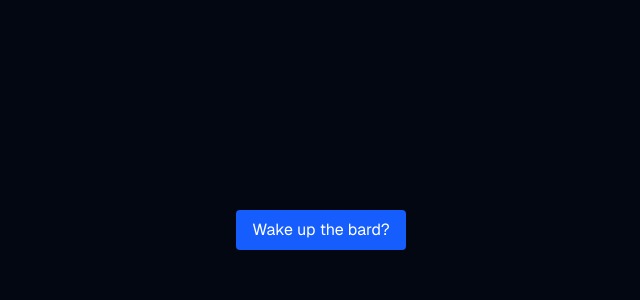
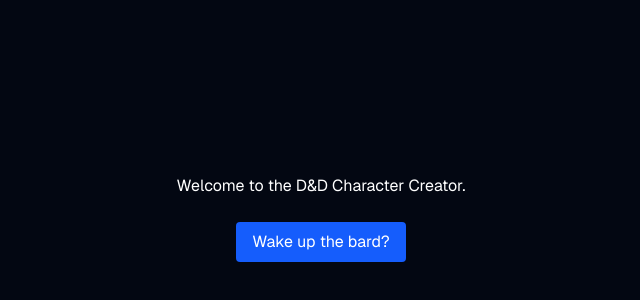
Before and after one commit to junoocha/the-better-dnd-setter, a Next.js app: page / in a window 1280 px wide. Shown: the part 182-482 px from the top of the page, without its empty margins (319-959 px from the left). Built offline with nearby package versions, Linux system fonts and the light colour scheme.

Commit message:
logic for some sentences to not fade out

```diff
--- a/src/components/TextAnimation.tsx
+++ b/src/components/TextAnimation.tsx
@@ -1,6 +1,7 @@
 import { useState, useEffect } from "react";
 
 type TextAnimationProps = {
+	fadeTrue: boolean;
 	sentences: string[];
 	speed?: number;
 	delayBetweenSentences?: number;
@@ -9,6 +10,7 @@
 
 const TextAnimation = ({
 	sentences,
+	fadeTrue,
 	speed = 50,
 	delayBetweenSentences = 1000,
 	fadeDuration = 2000,
@@ -17,6 +19,7 @@
 	const [currentSentenceIndex, setCurrentSentenceIndex] = useState<number>(0);
 	const [fadingOut, setFadingOut] = useState<boolean>(false);
 
+	// biome-ignore lint/correctness/useExhaustiveDependencies: <explanation>
 	useEffect(() => {
 		if (currentSentenceIndex >= sentences.length) return;
 
@@ -33,12 +36,20 @@
 				currentIndex += 1;
 				setTimeout(typeCharacter, speed);
 			} else {
+				// After sentence is fully typed
 				setTimeout(() => {
 					setFadingOut(true);
+
 					setTimeout(() => {
-						setDisplayedText("");
-						setFadingOut(false);
-						setCurrentSentenceIndex((prev) => prev + 1);
+						if (!fadeTrue) {
+							// setDisplayedText("");
+							setFadingOut(false);
+							setCurrentSentenceIndex((prev) => prev + 1);
+						} else {
+							// If fadeTrue is true, just fade out, do not clear or advance
+							setFadingOut(false);
+							setDisplayedText("");
+						}
 					}, fadeDuration);
 				}, delayBetweenSentences);
 			}
@@ -57,7 +68,11 @@
 		<div>
 			<p
 				style={{ transitionDuration: `${fadeDuration}ms` }}
-				className={`transition-opacity ${fadingOut ? "opacity-0" : "opacity-100"}`}
+				className={
+					fadeTrue
+						? `transition-opacity ${fadingOut ? "opacity-0" : "opacity-100"}`
+						: ""
+				}
 			>
 				{displayedText}
 			</p>
--- a/src/components/text-components/intro-text.tsx
+++ b/src/components/text-components/intro-text.tsx
@@ -9,7 +9,7 @@
 
 	return (
 		<div className="flex flex-col gap-6 items-center text-center">
-			<TextAnimation sentences={sentences} />
+			<TextAnimation sentences={sentences} fadeTrue={false} />
 			{/* biome-ignore lint/a11y/useButtonType: <explanation> */}
 			<button
 				onClick={onComplete}
```
